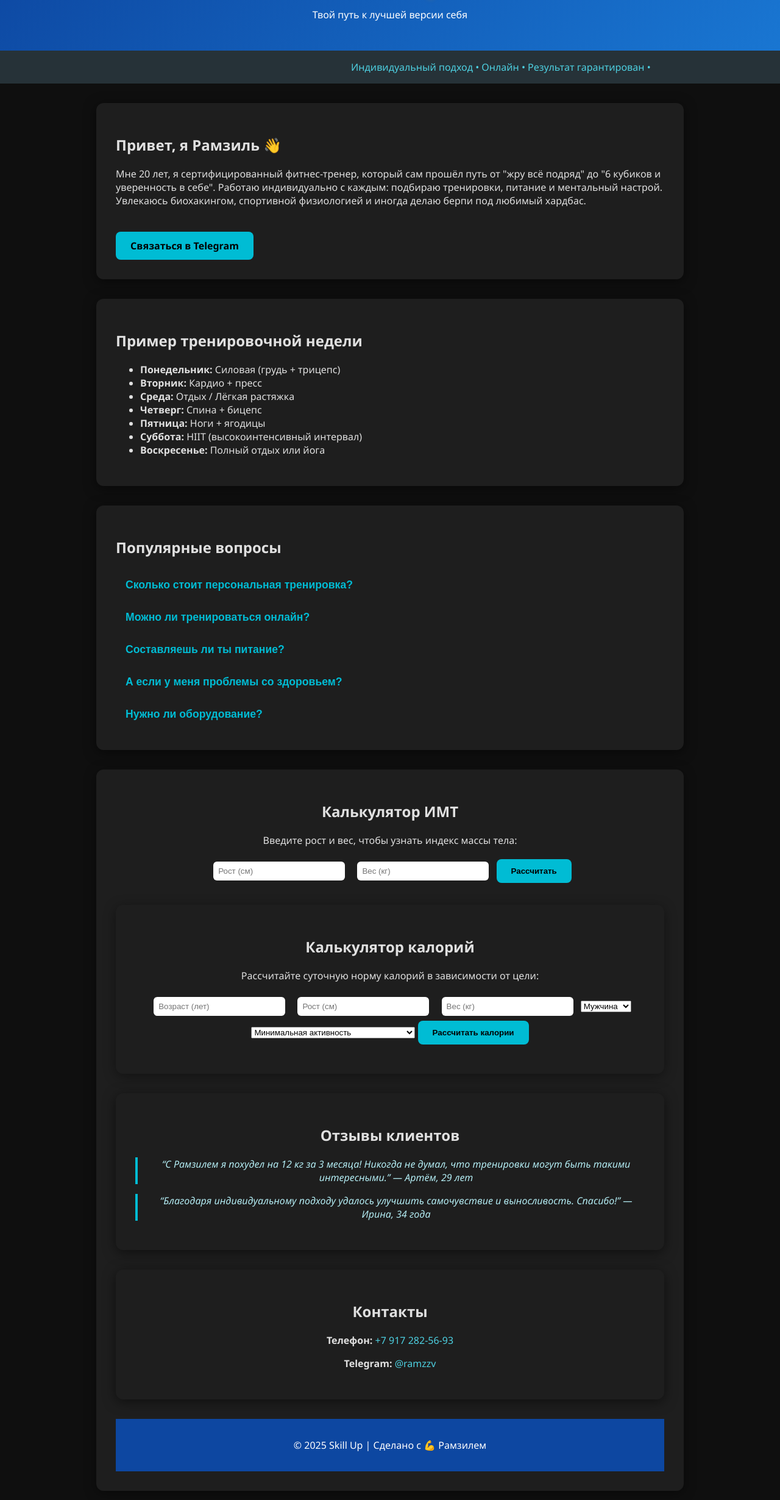
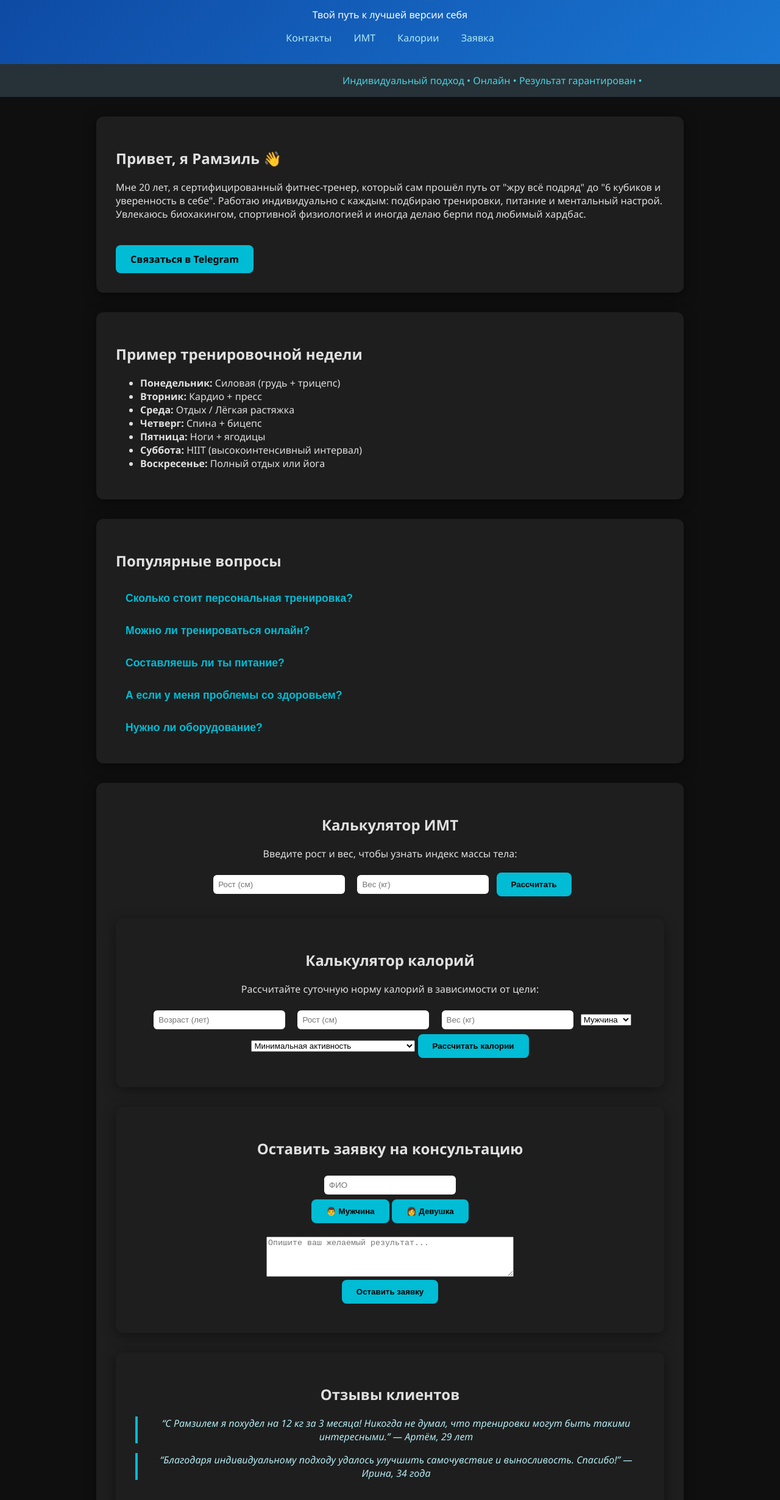
Before and after one commit to Chramz/skill, a plain HTML site: page index.html in a window 1280 px wide. Shown: the part 100-2560 px from the top of the page at 61% size. Drawn offline with nearby package versions, Linux system fonts and the light colour scheme.

Commit message:
Add files via upload

```diff
--- a/index.html
+++ b/index.html
@@ -262,18 +262,23 @@ body {
   100% { transform: translateX(-100%); }
 }
 </style>
-
 <link href="https://unpkg.com/aos@2.3.1/dist/aos.css" rel="stylesheet"/>
 </head>
 <body>
 <header>
 <h1><span class="highlighted-title">Skill Up</span></h1>
 <p>Твой путь к лучшей версии себя</p>
+
+<nav style="margin-top: 1rem;">
+<a href="#contacts" style="margin: 0 1rem; color: #b2ebf2;">Контакты</a>
+<a href="#imt" style="margin: 0 1rem; color: #b2ebf2;">ИМТ</a>
+<a href="#calories" style="margin: 0 1rem; color: #b2ebf2;">Калории</a>
+<a href="#form" style="margin: 0 1rem; color: #b2ebf2;">Заявка</a>
+</nav>
 </header>
 <div class="ticker">
 <p>Индивидуальный подход • Онлайн • Результат гарантирован •</p>
 </div>
-
 <section class="intro">
 <h2>Привет, я Рамзиль 👋</h2>
 <p>Мне 20 лет, я сертифицированный фитнес-тренер, который сам прошёл путь от "жру всё подряд" до "6 кубиков и уверенность в себе". Работаю индивидуально с каждым: подбираю тренировки, питание и ментальный настрой. Увлекаюсь биохакингом, спортивной физиологией и иногда делаю берпи под любимый хардбас.</p>
@@ -290,7 +295,6 @@ body {
 <li><strong>Воскресенье:</strong> Полный отдых или йога</li>
 </ul>
 </section>
-
 <section class="faq">
 <h2>Популярные вопросы</h2>
 <div class="faq-accordion">
@@ -316,20 +320,19 @@ body {
 </div>
 </div>
 </section>
-<section class="imt-calculator">
+<section class="imt-calculator" id="imt">
 <h2>Калькулятор ИМТ</h2>
 <p>Введите рост и вес, чтобы узнать индекс массы тела:</p>
 <input id="height" placeholder="Рост (см)" type="number"/>
 <input id="weight" placeholder="Вес (кг)" type="number"/>
 <button onclick="calculateIMT()">Рассчитать</button>
 <p id="imt-result"></p>
-
-<section class="imt-calculator">
+<section class="imt-calculator" id="calories">
 <h2>Калькулятор калорий</h2>
 <p>Рассчитайте суточную норму калорий в зависимости от цели:</p>
-  <input id="age" type="number" placeholder="Возраст (лет)" />
-  <input id="heightCal" type="number" placeholder="Рост (см)" />
-  <input id="weightCal" type="number" placeholder="Вес (кг)" />
+<input id="age" placeholder="Возраст (лет)" type="number"/>
+<input id="heightCal" placeholder="Рост (см)" type="number"/>
+<input id="weightCal" placeholder="Вес (кг)" type="number"/>
 <select id="gender">
 <option value="male">Мужчина</option>
 <option value="female">Женщина</option>
@@ -345,12 +348,25 @@ body {
 <p id="calorie-result"></p>
 </section>
 
+<section class="imt-calculator" id="form">
+<h2>Оставить заявку на консультацию</h2>
+<input id="fullname" placeholder="ФИО" type="text"/><br/>
+<div>
+<button onclick="selectGender('Мужчина')" type="button">👨 Мужчина</button>
+<button onclick="selectGender('Девушка')" type="button">👩 Девушка</button>
+</div>
+<input id="gender" type="hidden"/>
+<br/>
+<textarea id="goal" placeholder="Опишите ваш желаемый результат..." rows="4" style="width: 80%; max-width: 400px;"></textarea><br/>
+<button onclick="sendRequest()">Оставить заявку</button>
+<p id="form-result"></p>
+</section>
 <section class="testimonials">
 <h2>Отзывы клиентов</h2>
 <blockquote>“С Рамзилем я похудел на 12 кг за 3 месяца! Никогда не думал, что тренировки могут быть такими интересными.” — Артём, 29 лет</blockquote>
 <blockquote>“Благодаря индивидуальному подходу удалось улучшить самочувствие и выносливость. Спасибо!” — Ирина, 34 года</blockquote>
 </section>
-<section class="contacts">
+<section class="contacts" id="contacts">
 <h2>Контакты</h2>
 <p><strong>Телефон:</strong> <a href="tel:+79172825693">+7 917 282-56-93</a></p>
 <p><strong>Telegram:</strong> <a href="https://t.me/ramzzv" target="_blank">@ramzzv</a></p>
@@ -387,7 +403,6 @@ function calculateIMT() {
     });
   });
 </script>
-
 <script>
 function calculateCalories() {
   const age = parseInt(document.getElementById('age').value);
@@ -418,6 +433,48 @@ function calculateCalories() {
     `Для набора массы: ${gain} ккал/день`;
 }
 </script>
+</section>
+<script>
+let selectedGender = '';
 
+function selectGender(gender) {
+  selectedGender = gender;
+  document.getElementById('gender').value = gender;
+}
+
+function sendRequest() {
+  const fullname = document.getElementById('fullname').value.trim();
+  const gender = selectedGender;
+  const goal = document.getElementById('goal').value.trim();
+
+  if (!fullname || !gender || !goal) {
+    document.getElementById('form-result').innerText = "Пожалуйста, заполните все поля.";
+    return;
+  }
+
+  const message = `Заявка на консультацию\nФИО: ${fullname}\nПол: ${gender}\nЦель: ${goal}`;
+  const chatId = "464069739";
+  const token = "8151597381:AAHKjMpF8mgahcZedciS3lJUXxQmFT4BEa4";
+
+  fetch(`https://api.telegram.org/bot${token}/sendMessage`, {
+    method: "POST",
+    headers: {"Content-Type": "application/json"},
+    body: JSON.stringify({
+      chat_id: chatId,
+      text: message
+    })
+  })
+  .then(response => {
+    if (response.ok) {
+      document.getElementById('form-result').innerText = "Заявка успешно отправлена!";
+    } else {
+      document.getElementById('form-result').innerText = "Ошибка при отправке.";
+    }
+  })
+  .catch(error => {
+    document.getElementById('form-result').innerText = "Сетевая ошибка.";
+  });
+}
+</script>
 </body>
 </html>
```
Lines whose indentation alone changed are shown as unchanged.
